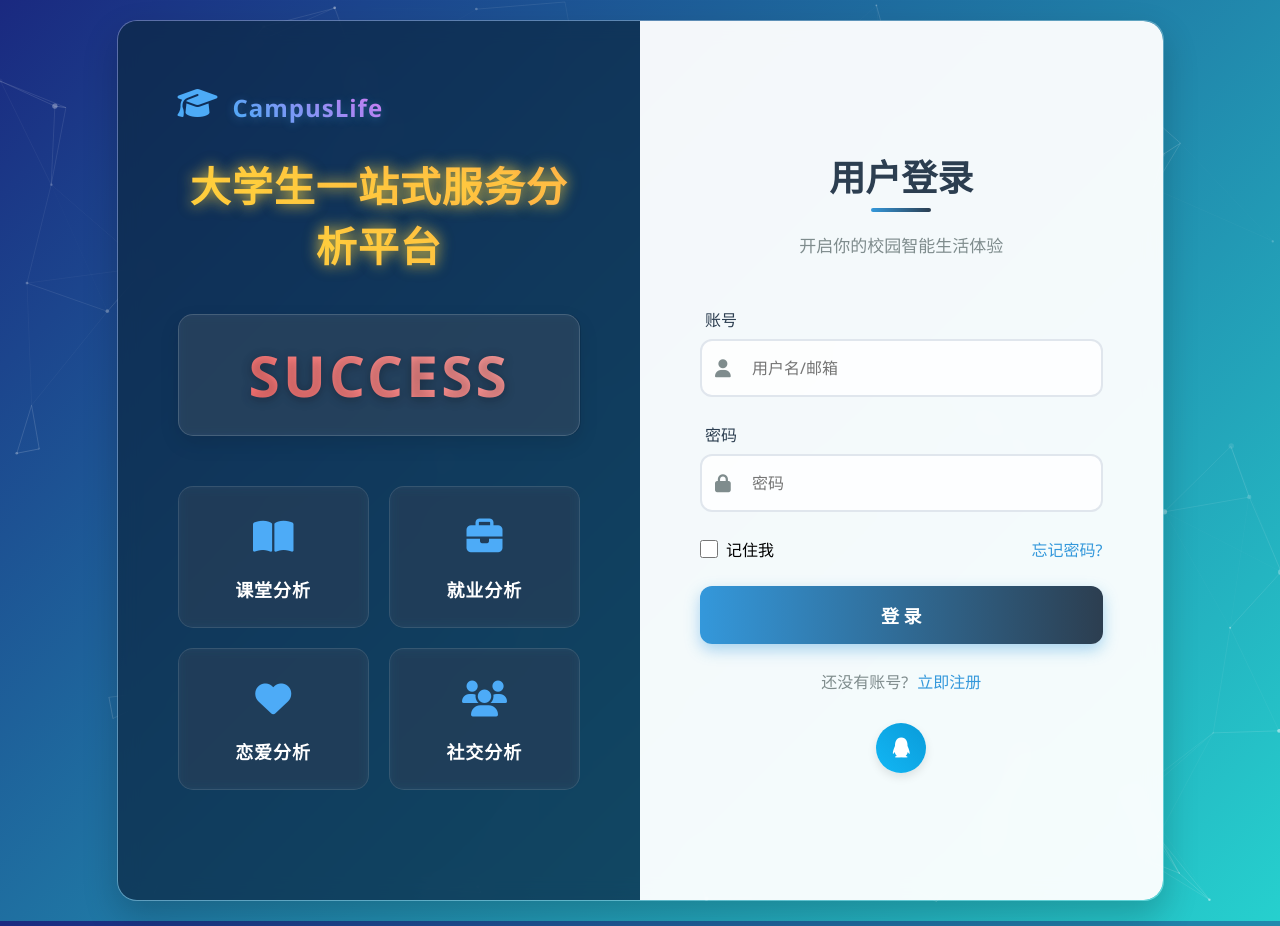
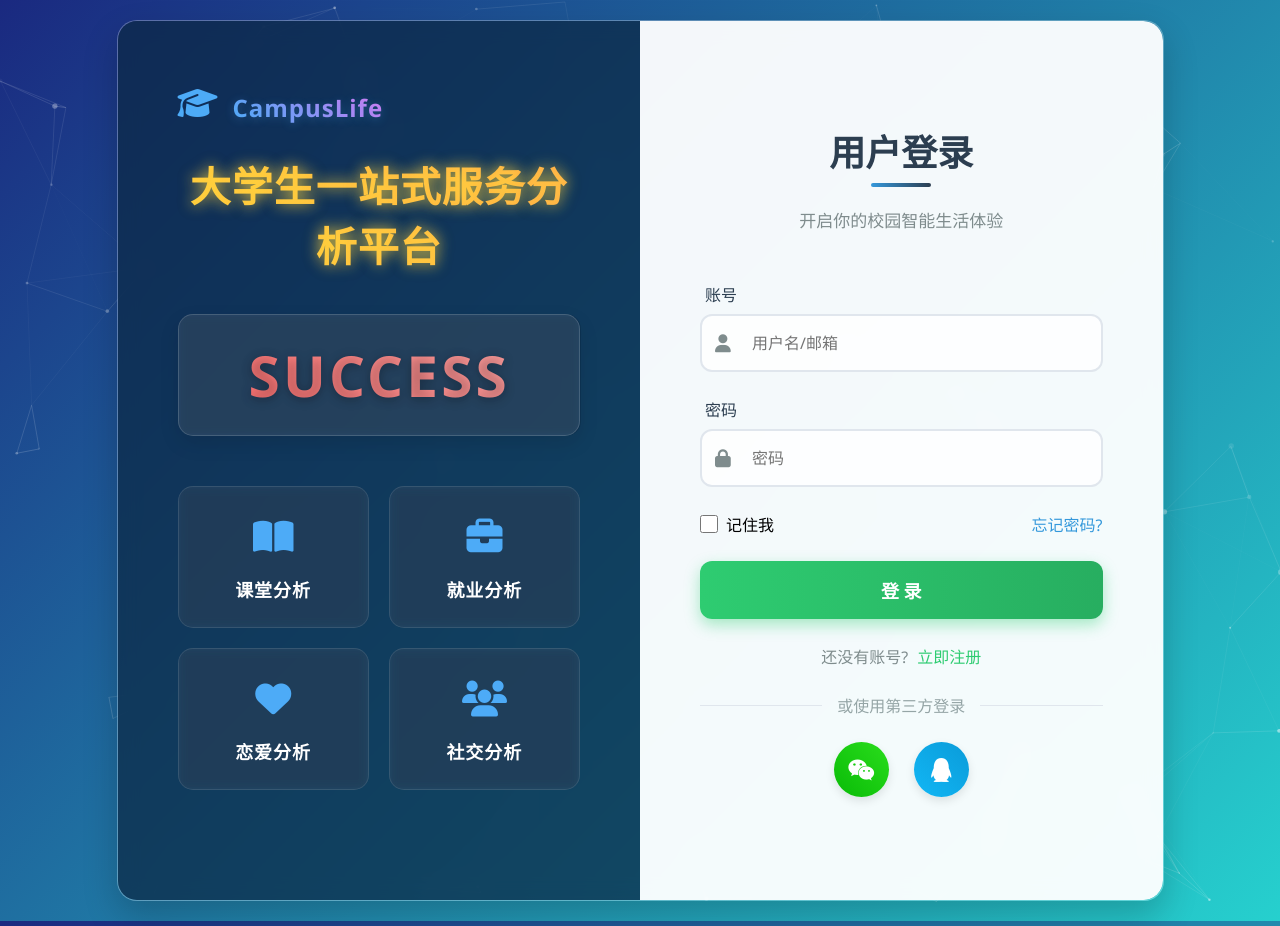
Before and after one commit to jzlyy/frontend-service, a Vue app: page /login in a window 1280 px wide. Built offline with nearby package versions, Linux system fonts and the light colour scheme.

Commit message:
LoginForm.vue

```diff
--- a/src/components/login/LoginForm.vue
+++ b/src/components/login/LoginForm.vue
@@ -35,8 +35,12 @@
       还没有账号? <router-link to="/register">立即注册</router-link>
     </div>
 
-    <!-- 仅保留QQ登录 -->
+    <div class="divider">或使用第三方登录</div>
+
     <div class="social-login">
+      <div class="social-btn wechat" @click="socialLogin('wechat')">
+        <i class="fab fa-weixin"></i>
+      </div>
       <div class="social-btn qq" @click="socialLogin('qq')">
         <i class="fab fa-qq"></i>
       </div>
@@ -62,11 +66,8 @@ const login = async () => {
 
   try {
     const response = await api.login(username.value, password.value)
-
-    // 存储Token
     localStorage.setItem('token', response.data.token)
 
-    // 如果选择"记住我"，存储用户名
     if (remember.value) {
       localStorage.setItem('username', username.value)
     } else {
@@ -74,7 +75,7 @@ const login = async () => {
     }
 
     showSuccessMessage()
-    await router.push('/dashboard') // 跳转到仪表盘页面
+    await router.push('/dashboard')
   } catch (error) {
     if (error.response && error.response.status === 401) {
       errorMessage.value = '用户名或密码错误'
@@ -86,18 +87,19 @@ const login = async () => {
   }
 }
 
-// 从本地存储加载记住的用户名
 const savedUsername = localStorage.getItem('username')
 if (savedUsername) {
   username.value = savedUsername
   remember.value = true
 }
+
 const showSuccessMessage = () => {
-  alert(`登录成功！\n欢迎回来，${username.value}！\n将为您提供个性化校园服务分析`)
+  alert(`登录成功！\n欢迎来到校园二手交易平台，${username.value}！`)
 }
 
 const socialLogin = (platform) => {
   const platforms = {
+    'wechat': '微信',
     'qq': 'QQ'
   }
   alert(`正在通过${platforms[platform] || platform}登录...`)
@@ -150,14 +152,14 @@ const socialLogin = (platform) => {
 }
 
 .form-control:focus {
-  border-color: #3498db;
+  border-color: #2ecc71;
   outline: none;
-  box-shadow: 0 0 0 4px rgba(52, 152, 219, 0.2);
+  box-shadow: 0 0 0 4px rgba(46, 204, 113, 0.2);
   padding-left: 55px;
 }
 
 .form-control:focus + i {
-  color: #3498db;
+  color: #2ecc71;
   left: 18px;
 }
 
@@ -195,7 +197,7 @@ const socialLogin = (platform) => {
 .login-btn {
   width: 100%;
   padding: 16px;
-  background: linear-gradient(90deg, #3498db, #2c3e50);
+  background: linear-gradient(90deg, #2ecc71, #27ae60);
   color: white;
   border: none;
   border-radius: 12px;
@@ -203,25 +205,18 @@ const socialLogin = (platform) => {
   font-weight: 600;
   cursor: pointer;
   transition: all 0.3s;
-  box-shadow: 0 6px 15px rgba(52, 152, 219, 0.4);
+  box-shadow: 0 6px 15px rgba(46, 204, 113, 0.4);
   position: relative;
   overflow: hidden;
 }
 
 .login-btn:hover {
   transform: translateY(-3px);
-  box-shadow: 0 10px 20px rgba(52, 152, 219, 0.5);
+  box-shadow: 0 10px 20px rgba(46, 204, 113, 0.5);
 }
 
 .login-btn:active {
   transform: translateY(1px);
-}
-
-@keyframes ripple {
-  to {
-    transform: scale(2.5);
-    opacity: 0;
-  }
 }
 
 .register-link {
@@ -231,7 +226,7 @@ const socialLogin = (platform) => {
 }
 
 .register-link a {
-  color: #3498db;
+  color: #2ecc71;
   text-decoration: none;
   font-weight: 500;
   margin-left: 5px;
@@ -245,7 +240,7 @@ const socialLogin = (platform) => {
   left: 0;
   width: 0;
   height: 2px;
-  background: #3498db;
+  background: #2ecc71;
   transition: width 0.3s;
 }
 
@@ -253,22 +248,45 @@ const socialLogin = (platform) => {
   width: 100%;
 }
 
+.divider {
+  display: flex;
+  align-items: center;
+  text-align: center;
+  color: #95a5a6;
+  margin: 25px 0;
+}
+
+.divider::before,
+.divider::after {
+  content: '';
+  flex: 1;
+  border-bottom: 1px solid #e0e6ed;
+}
+
+.divider::before {
+  margin-right: 15px;
+}
+
+.divider::after {
+  margin-left: 15px;
+}
+
 .social-login {
   display: flex;
   justify-content: center;
-  gap: 20px;
-  margin-top: 30px;
+  gap: 25px;
+  margin-top: 15px;
 }
 
 .social-btn {
-  width: 50px;
-  height: 50px;
+  width: 55px;
+  height: 55px;
   border-radius: 50%;
   display: flex;
   align-items: center;
   justify-content: center;
   color: white;
-  font-size: 20px;
+  font-size: 24px;
   cursor: pointer;
   transition: all 0.3s;
   box-shadow: 0 4px 10px rgba(0, 0, 0, 0.1);
@@ -276,10 +294,14 @@ const socialLogin = (platform) => {
 
 .social-btn:hover {
   transform: translateY(-5px);
+  box-shadow: 0 8px 15px rgba(0, 0, 0, 0.2);
+}
+
+.social-btn.wechat {
+  background: linear-gradient(45deg, #09bb07, #2add1c);
 }
 
 .social-btn.qq {
   background: linear-gradient(45deg, #12b7f5, #0a9bd9);
 }
-
 </style>
```
